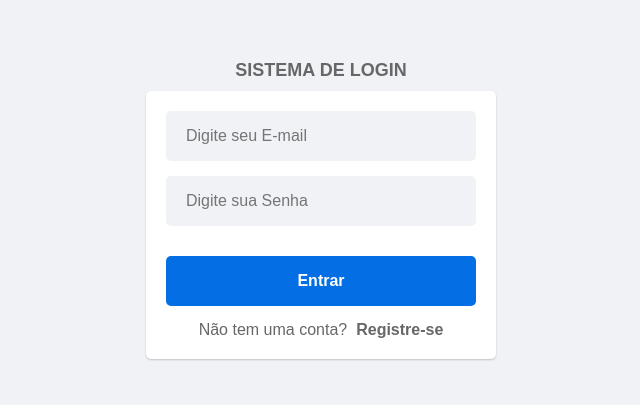
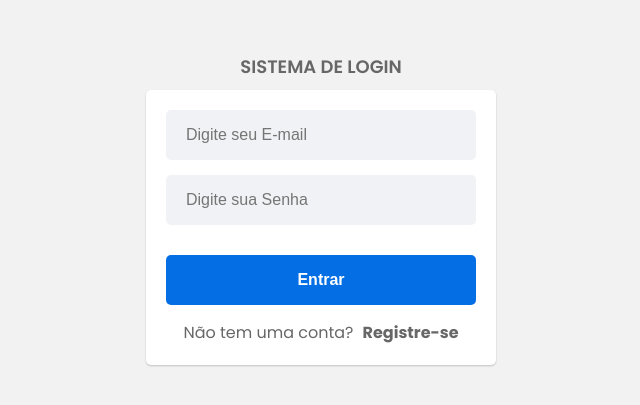
Before and after one commit to martins86/poc-react-estudos, a React (Create React App) app: page / in a window 1280 px wide. Shown: the part 191-596 px from the top of the page, without its empty margins (319-959 px from the left). Built offline with nearby package versions, Linux system fonts and the light colour scheme.

Commit message:
alterando para a fonte poppins

```diff
--- a/public/index.html
+++ b/public/index.html
@@ -3,6 +3,11 @@
   <head>
     <meta charset="utf-8" />
     <link rel="icon" href="%PUBLIC_URL%/favicon.ico" />
+    <link rel="preconnect" href="https://fonts.googleapis.com">
+    <link rel="preconnect" href="https://fonts.gstatic.com" crossorigin>
+    <link
+      href="https://fonts.googleapis.com/css2?family=Poppins:ital,wght@0,100;0,200;0,300;0,400;0,500;0,600;0,700;0,800;0,900;1,100;1,200;1,300;1,400;1,500;1,700;1,800;1,900&display=swap"
+      rel="stylesheet">
     <meta name="viewport" content="width=device-width, initial-scale=1" />
     <meta
       name="description"
--- a/src/styles/global.js
+++ b/src/styles/global.js
@@ -11,8 +11,8 @@
     body {
         width: 100vw;
         height: 100vh;
-        background-color: #f0f2f5;
-        font-family: Arial, Helvetica, sans-serif;
+        background-color: #f2f2f2;
+        font-family: 'Poppins', sans-serif;
     }
 `;
 
```
